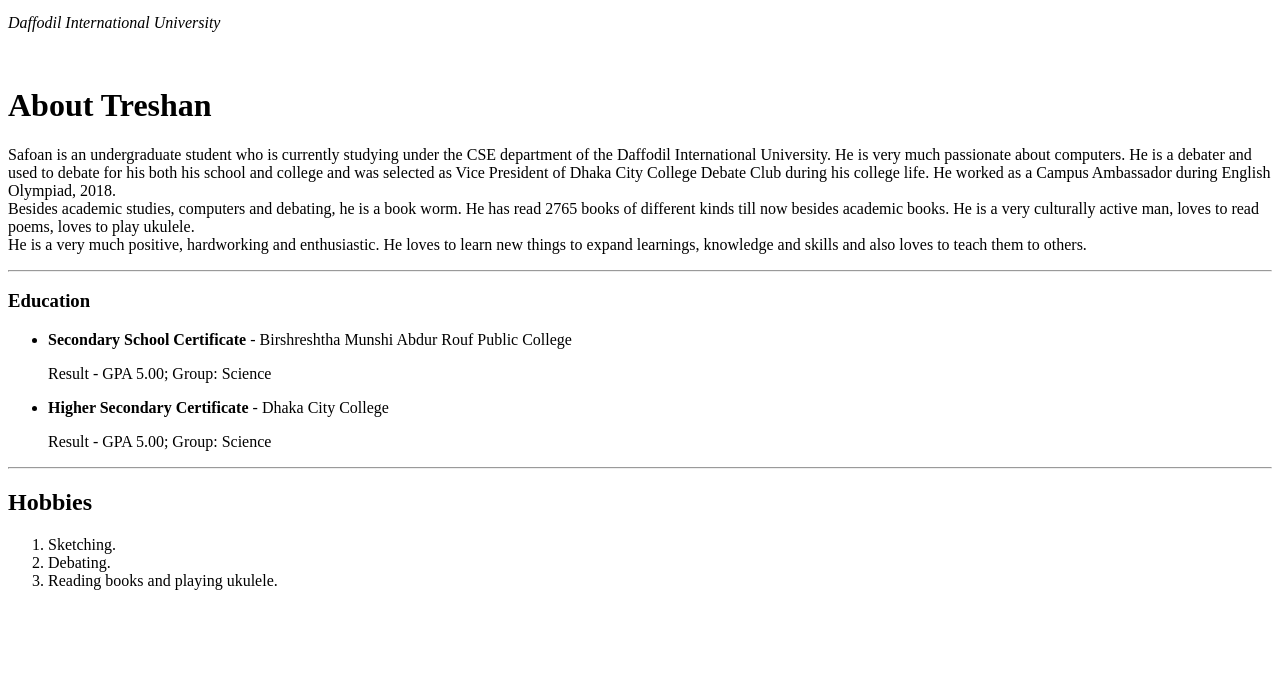
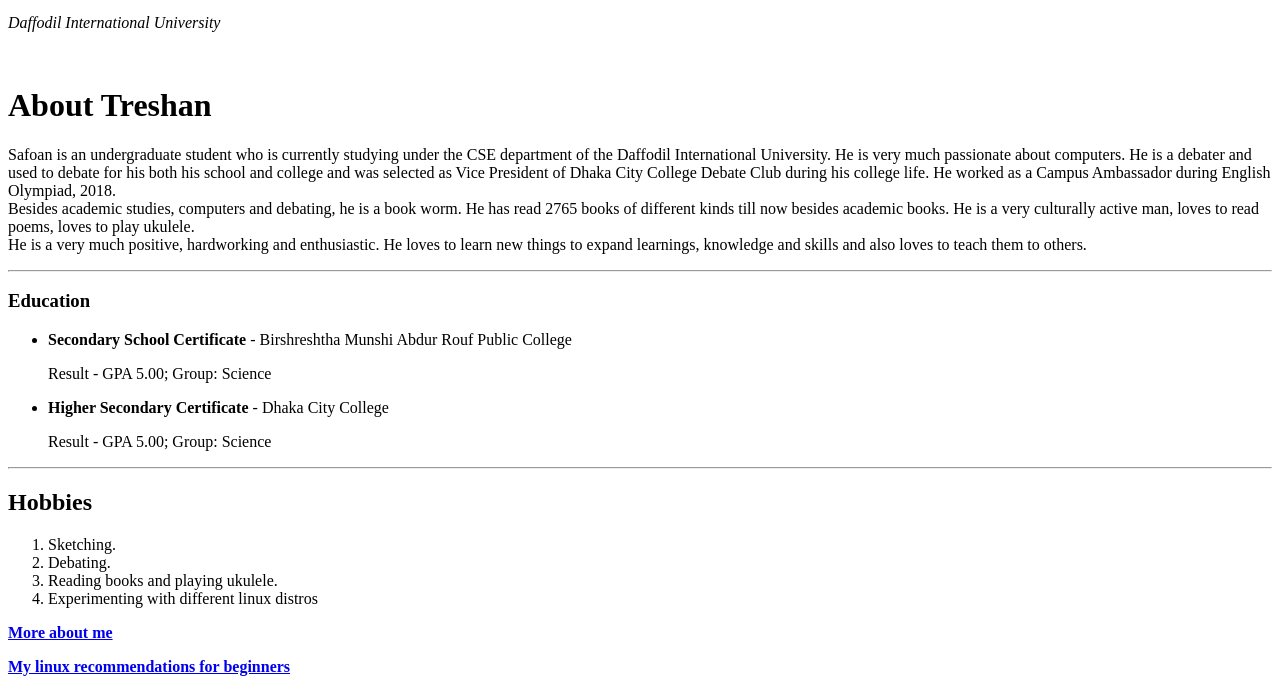
Before and after one commit to treshan007/DevelopmentPractices, a plain HTML site: page htmlPersonalSite/index.html in a window 1280 px wide. Shown: the part 624-1316 px from the top of the page. Before the commit the page ends 1230 px from the top, so only its background shows below. Drawn offline with Linux system fonts and the light colour scheme.

Commit message:
Add files via upload

```diff
--- a/htmlPersonalSite/index.html
+++ b/htmlPersonalSite/index.html
@@ -46,7 +46,16 @@
     <li>
       Reading books and playing ukulele.
     </li>
+    <li>
+      Experimenting with different linux distros
+    </li>
   </ol>
+  </p>
+  <p>
+    <strong> <a href="https://sites.google.com/diu.edu.bd/safoan007/home">More about me</a></strong>
+  </p>
+  <p>
+    <strong><a href="file:///home/treshan/Documents/htmlCssJavascript/htmlPersonalSite/linuxRecommendations.html">My linux recommendations for beginners</a></strong>
   </p>
 </body>
 
```
